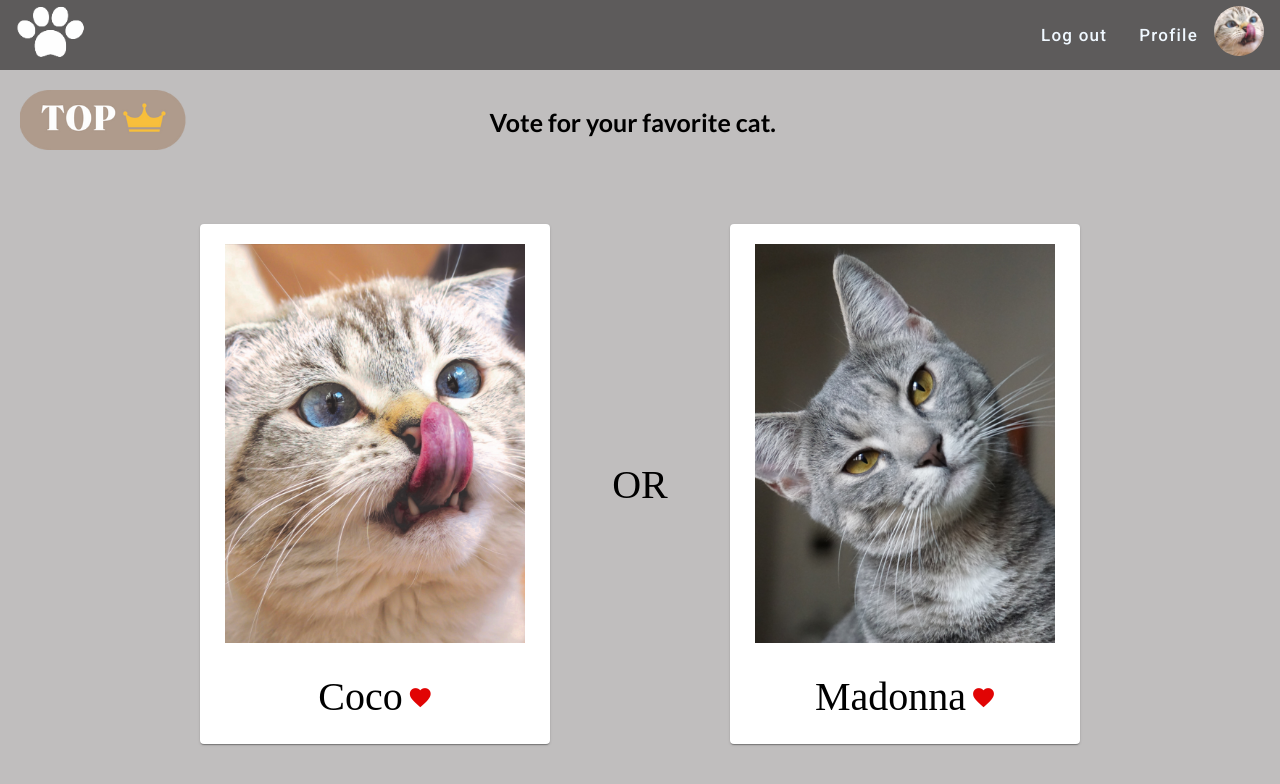
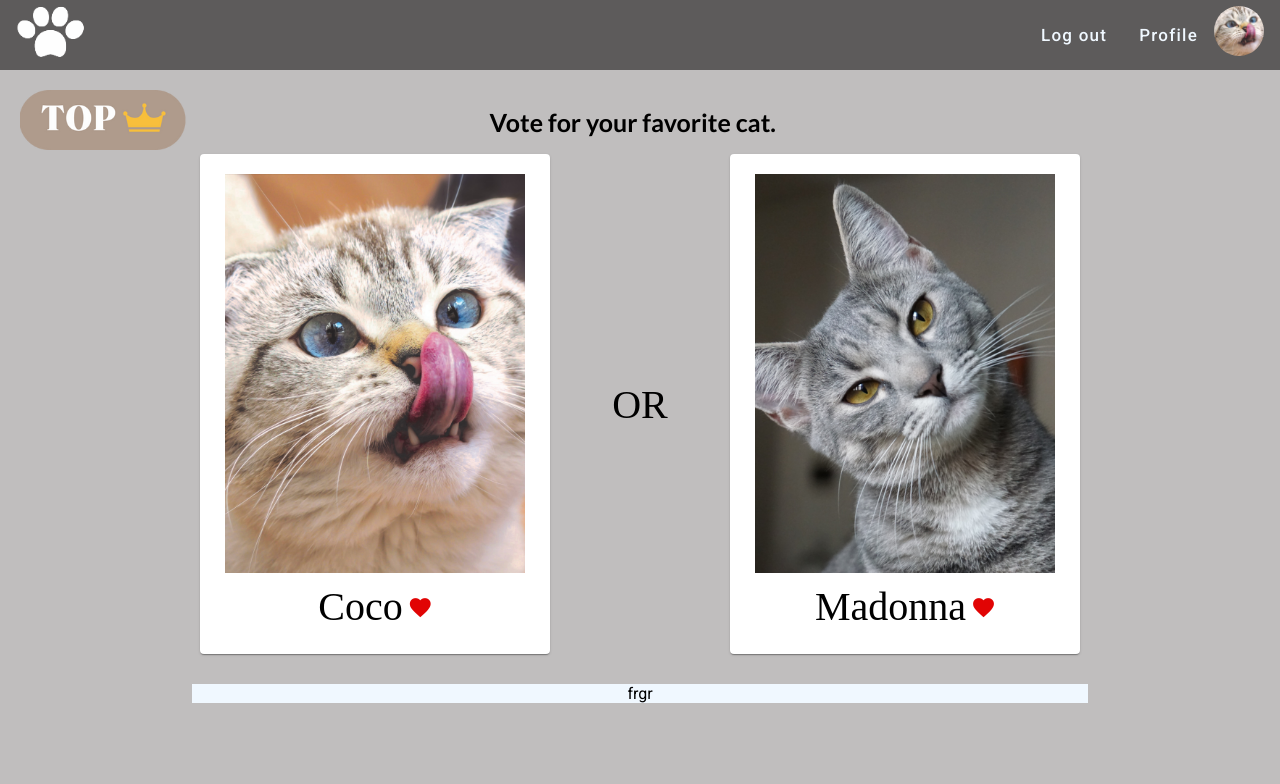
Before and after one commit to Panidaeiei/angular-project, an Angular app: page /user in a window 1280 px wide. Shown: the top 784 px of the page. Built offline with nearby package versions, Linux system fonts and the light colour scheme; a web font is replaced by a local one.

Commit message:
ทำกล่องใส่สูตรคำนวน

```diff
--- a/src/app/project/user/user.component.html
+++ b/src/app/project/user/user.component.html
@@ -29,9 +29,9 @@
     <div class="vote">
         <div style="display: flex;flex-direction: column; margin-left: 200px; ">
             <a href="" style="text-decoration: none; ">
-                <mat-card style="width: 350px; height: 520px; align-items: center;">
+                <mat-card style="width: 350px; height: 500px; align-items: center;">
                     <img class="img" src="/assets/img/excat1.png" alt="">
-                    <div style="display: flex; flex-direction: row; align-items: center; margin-top: -30px;">
+                    <div style="display: flex; flex-direction: row; align-items: center; margin-top: -50px;">
                         <p class="calistoga-regular">Coco</p>
                         <mat-icon class="material-symbols-outlined2" style="margin-left: 5px;">
                             favorite
@@ -49,9 +49,9 @@
 
         <div style="display: flex;flex-direction: column; ">
             <a href="" style="text-decoration: none; ">
-                <mat-card style="width: 350px; height: 520px; align-items: center; margin-right: 200px;">
+                <mat-card style="width: 350px; height: 500px; align-items: center; margin-right: 200px;">
                     <img class="img" src="/assets/img/excat2.png" alt="">
-                    <div style="display: flex; flex-direction: row; align-items: center; margin-top: -30px;">
+                    <div style="display: flex; flex-direction: row; align-items: center; margin-top: -50px;">
                         <p class="calistoga-regular">Madonna</p>
                         <mat-icon class="material-symbols-outlined2" style="margin-left: 5px;">
                             favorite
@@ -61,4 +61,11 @@
             </a>
         </div>
     </div>
+
+    <!-- ใส่สูตรคำนวนตรงนี้ -->
+    <div style="display: flex; justify-content: center; margin-top: 30px;">
+        <div style="display: flex; justify-content: center;  width: 70%; height: auto; background-color: aliceblue ;">
+            frgr
+        </div>
+    </div>
 </div>
--- a/src/app/project/user/user.component.scss
+++ b/src/app/project/user/user.component.scss
@@ -23,7 +23,7 @@
   flex-direction: row;
   align-items: center;
   justify-content: space-between;
-  margin-top: 70px;
+
 }
 
 .img {
@@ -36,6 +36,7 @@
   font-style: normal;
   font-size: 40px;
   color: rgb(0, 0, 0);
+
 }
 
 .material-symbols-outlined2 {
```
